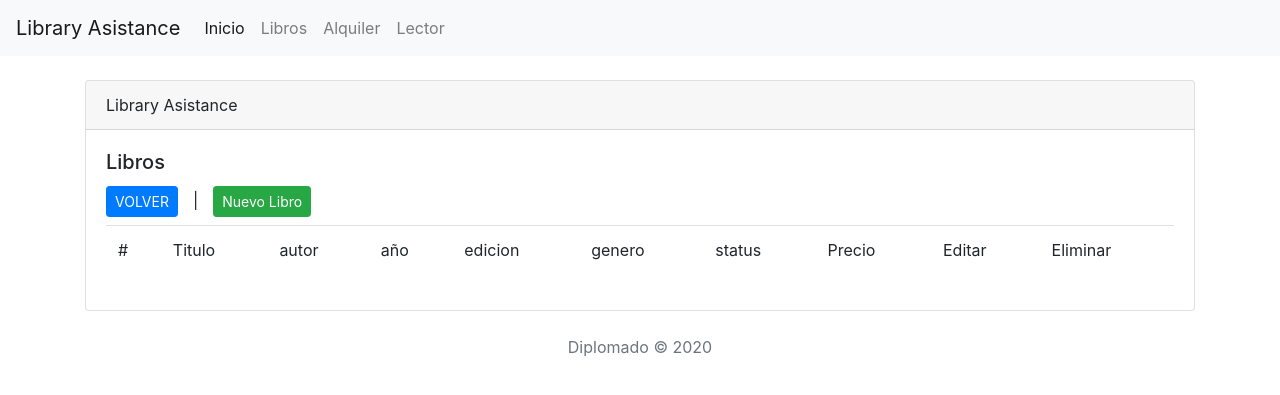
After one commit to misterlink19/Proyecto-Django, a Django app: template LibraryAsistant/Libreria/templates/Libreria/Libros.html in a window 1280 px wide. The commit adds this page. Shown: the top 395 px of the page. Run offline with Django 3.2, Linux system fonts and the light colour scheme; the template is opened without the code that fills it, so the values that code supplies are empty; some libraries are stand-ins or nearby versions.

Commit message:
agregando CRUD a Libros

```diff
--- a/LibraryAsistant/LibraryAsistant/urls.py
+++ b/LibraryAsistant/LibraryAsistant/urls.py
@@ -20,4 +20,8 @@ from libreria import views
 urlpatterns = [
     path('admin/', admin.site.urls),
     path('',views.IndexView.as_view(), name='index'),
+    path('libros/',views.LibroIndex.as_view(), name='libros'),
+    path('libros/nuevo',views.LibroNuevo.as_view(), name='libros_crear'),
+    path('libros<int:pk>/editar', views.LibroEditar.as_view(), name='libros_editar'),
+    path('libros<int:pk>/eliminar', views.LibroEliminar.as_view(), name='libros_eliminar'),
 ]
--- a/LibraryAsistant/Libreria/models.py
+++ b/LibraryAsistant/Libreria/models.py
@@ -28,11 +28,11 @@ class Libro(models.Model):
         on_delete=models.CASCADE,
         null = True)
 
-    genero_Id = models.ManyToManyField(
+    genero = models.ManyToManyField(
         'Genero',
         help_text = "Seleccione un genero para este libro")
 
-    editorial_Id = models.ForeignKey(
+    editorial = models.ForeignKey(
         'Editorial',
         on_delete=models.CASCADE)
 
--- /dev/null
+++ b/LibraryAsistant/Libreria/templates/Libreria/Libros.html
@@ -0,0 +1,57 @@
+{%extends 'libreria/layout.html'%} {%block titulo %} Libros - {% endblock %} {%block contenido %}
+
+
+<main role="main">
+    <div class="container">
+        <div class="row">
+            <div class="col my-4">
+                <div class="card">
+                    <div class="card-header">
+                        Library Asistance
+                    </div>
+                    <div class="card-body">
+                        <h5 class="card-title">Libros</h5>
+                        <table class="table table-boardered mt-2">
+                            <thead>
+                                <tr>
+                                    <td>#</td>
+                                    <td>Titulo</td>
+                                    <td>autor</td>
+                                    <td>año</td>
+                                    <td>edicion</td>
+                                    <td>genero</td>
+                                    <td>status</td>
+                                    <td>Precio</td>
+                                    <td>Editar</td>
+                                    <td>Eliminar</td>
+                                </tr>
+                            </thead>
+                            <tbody>
+                                {% for libro in libros %}
+                                <tr>
+                                    <td>{{ libro.id }}</td>
+                                    <td>{{ libro.titulo }}</td>
+                                    <td>{{ libro.autor }}</td>
+                                    <td>{{ libro.año }}</td>
+                                    <td>{{ libro.edicion }}</td>
+                                    <td>{% for genero in libro.genero.all %} {{genero}},{% endfor %}</td>
+                                    <td>{{ libro.status }}</td>
+                                    <td>{{ libro.precio }}</td>
+                                    <td><a class="btn btn-warning btn-md" href="{% url 'libros_editar' libro.id %}">Editar</a></td>
+                                    <td><a class="btn btn-danger btn-md" href="{% url 'libros_eliminar' libro.id %}">Eliminar</a></td>
+                                </tr>
+                                {% endfor %}
+                                <a href="/" class="btn btn-primary btn-sm">VOLVER</a> &ThickSpace; | &ThickSpace;
+                                <a class="btn btn-success btn-sm" href="/libros/nuevo" role="button">Nuevo Libro</a> &NewLine;
+                                <br>
+                            </tbody>
+                        </table>
+                    </div>
+                </div>
+            </div>
+        </div>
+    </div>
+</main>
+
+
+{% endblock %}
--- a/LibraryAsistant/Libreria/templates/Libreria/layout.html
+++ b/LibraryAsistant/Libreria/templates/Libreria/layout.html
@@ -8,11 +8,11 @@
     <!-- Bootstrap CSS -->
     <link rel="stylesheet" href="https://stackpath.bootstrapcdn.com/bootstrap/4.5.0/css/bootstrap.min.css" integrity="sha384-9aIt2nRpC12Uk9gS9baDl411NQApFmC26EwAOH8WgZl5MYYxFfc+NcPb1dKGj7Sk" crossorigin="anonymous">
 
-    <title>Library Assitance {% block titulo %}{% endblock %}</title>
+    <title> {% block titulo %}{% endblock %} Library Assitance</title>
 
     <!-- Custom styles for this template -->
-    <link href="libreria/CSS/Estilos.css" rel="stylesheet" type="text/css" />
-    <link href="libreria/CSS/carousel.css" rel="stylesheet" ->
+    <!-- <link href="libreria/CSS/Estilos.css" rel="stylesheet" type="text/css" />
+    <link href="libreria/CSS/carousel.css" rel="stylesheet" -> -->
 
 </head>
 
--- a/LibraryAsistant/Libreria/templates/Libreria/navbar.html
+++ b/LibraryAsistant/Libreria/templates/Libreria/navbar.html
@@ -6,10 +6,10 @@
     <div class="collapse navbar-collapse" id="navbarNav">
         <ul class="navbar-nav">
             <li class="nav-item active">
-                <a class="nav-link" href="{%  url 'index' %}">Inicio <span class="sr-only">(current)</span></a>
+                <a class="nav-link" href="{% url 'index' %}">Inicio <span class="sr-only">(current)</span></a>
             </li>
             <li class="nav-item">
-                <a class="nav-link" href="#">Libros</a>
+                <a class="nav-link" href="{% url 'libros' %}">Libros</a>
             </li>
             <li class="nav-item">
                 <a class="nav-link" href="#">Alquiler</a>
```
Also changed, not shown: LibraryAsistant/Libreria/templates/Libreria/CLibros.html (deleted, +0 -88 lines), LibraryAsistant/Libreria/templates/Libreria/index.html (+5 -5 lines), LibraryAsistant/Libreria/templates/Libreria/libro__confirm_delete.html (added, +18 -0 lines), LibraryAsistant/Libreria/templates/Libreria/libro_form.html (added, +17 -0 lines), LibraryAsistant/Libreria/views.py (+21 -0 lines), LibraryAsistant/Libreria/migrations/0002_auto_20200928_1525.py (added), LibraryAsistant/db.sqlite3.
